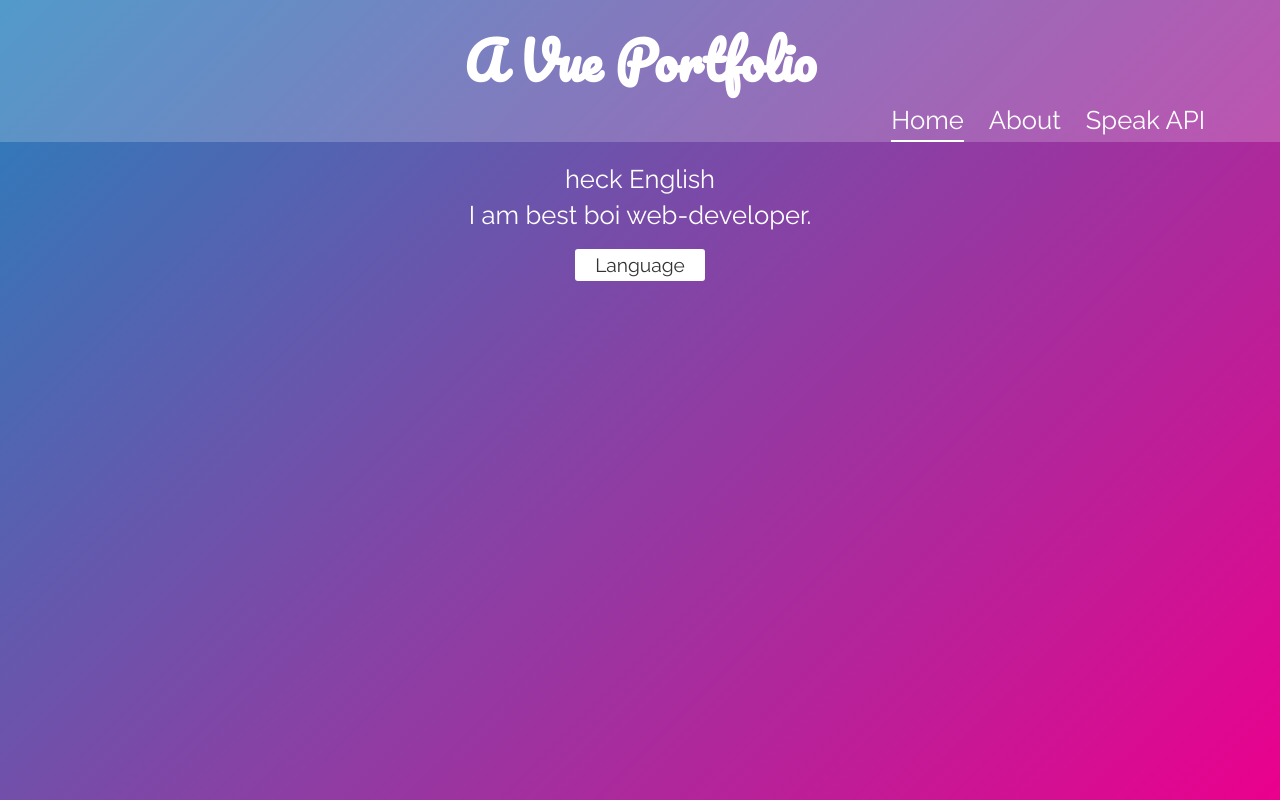
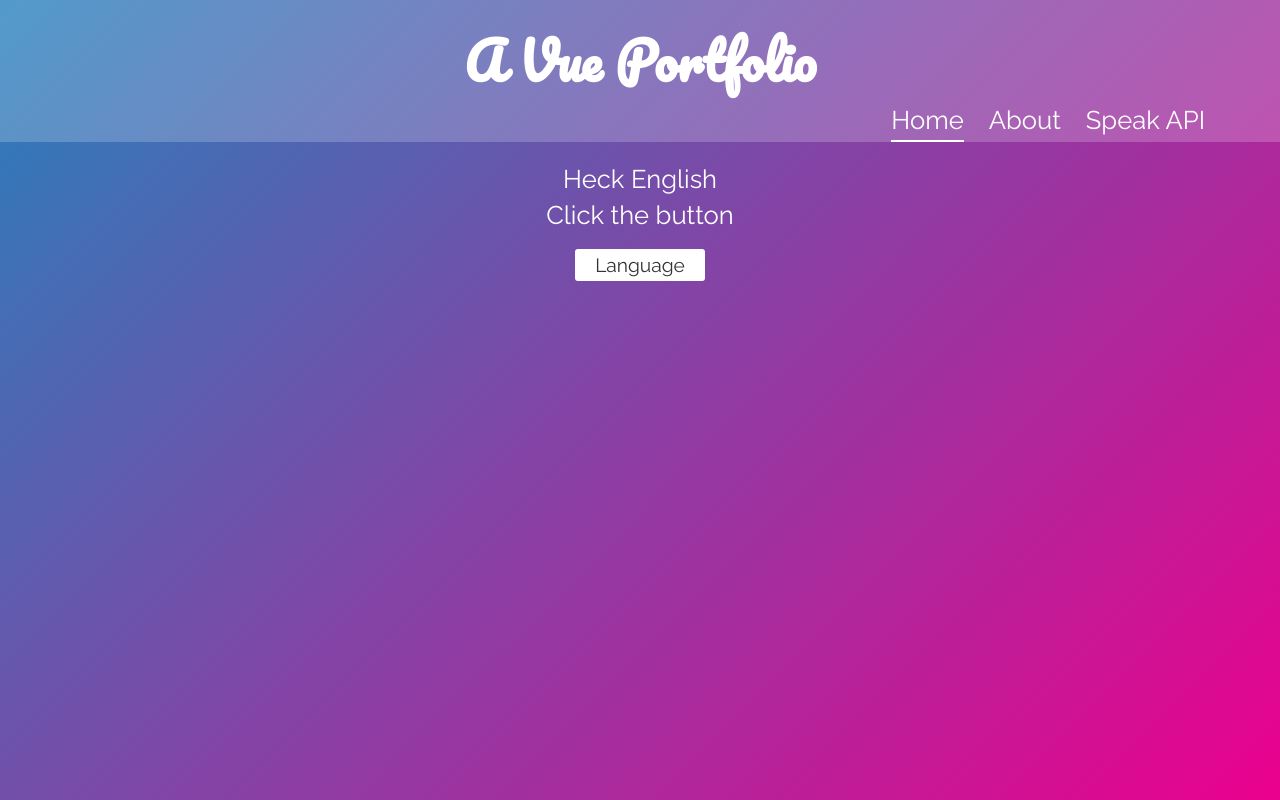
Before and after one commit to juiceboxh3ro/Vue_Speak, a Vue app: page / in a window 1280 px wide. Built offline with nearby package versions, Linux system fonts and the light colour scheme.

Commit message:
minor text changes

```diff
--- a/src/views/Home.vue
+++ b/src/views/Home.vue
@@ -2,12 +2,12 @@
   <div id="Home">
     <section>
       <section v-if="language === 'English'">
-        <p>heck {{language}}</p>
+        <p>Heck {{language}}</p>
       </section>
       <section v-if="language === 'Japanese'">
-        <p>日本語万歳</p>
+        <p>日本語最高</p>
       </section>
-      <p>I am best boi web-developer.</p>
+      <p>Click the button</p>
     </section>
 
     <button @click="changeLanguage()">Language</button>
```
